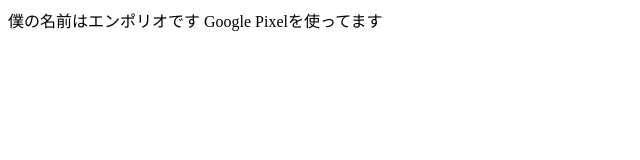
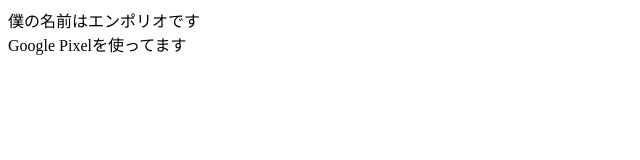
Before and after one commit to kaito-tera/221205105-git-test0421, a plain HTML site: page index.html in a window 1280 px wide. Shown: the whole page, without its empty margins (0-640 px from the left). Drawn offline with Linux system fonts and the light colour scheme.

Commit message:
Update index.html

```diff
--- a/index.html
+++ b/index.html
@@ -5,7 +5,7 @@
     <title>タイトル</title>
   </head>
   <body>
-    僕の名前はエンポリオです
+    僕の名前はエンポリオです<br>
     Google Pixelを使ってます
   </body>
 </html>
```
